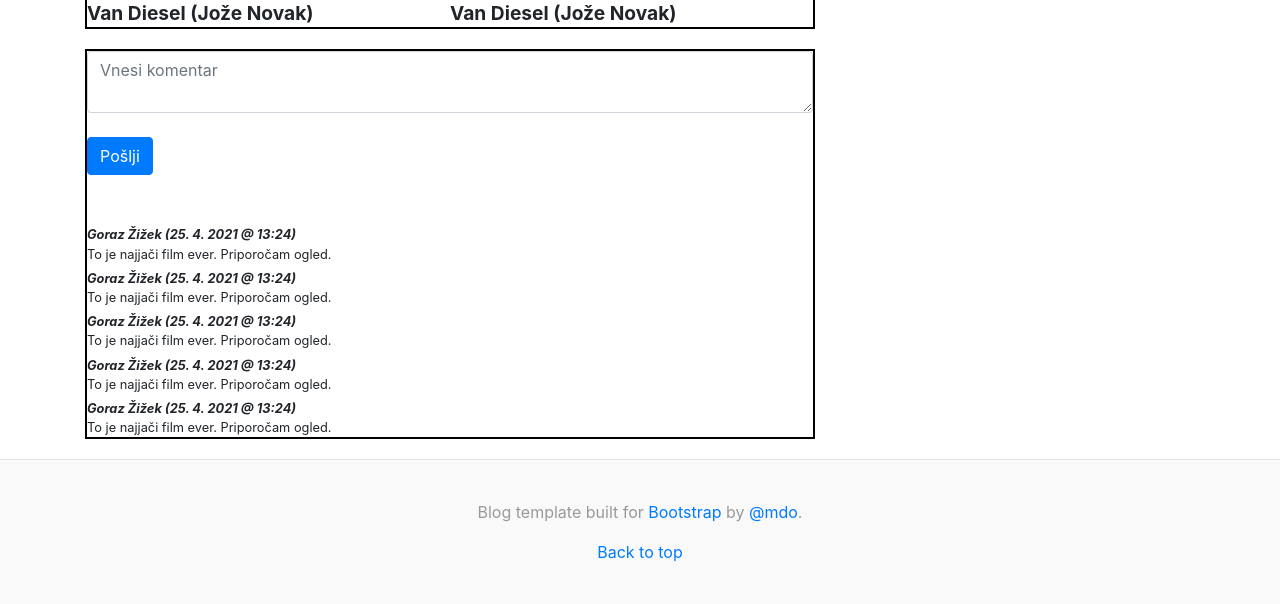
After one commit to islammusicscv/imdb, a PHP site: page /movie.php?id=1 in a window 1280 px wide. The commit adds this page. Shown: the part 835-1439 px from the top of the page. Run offline with PHP 8.4, Linux system fonts and the light colour scheme; the visitor is signed in with stand-in values (Sample User, id 1); a stand-in replaces the project's code that opens the database connection; some libraries are stand-ins or nearby versions.

Commit message:
css za filme

```diff
--- a/css/blog.css
+++ b/css/blog.css
@@ -130,3 +130,71 @@ h1, h2, h3, h4, h5, h6 {
 .blog-footer p:last-child {
   margin-bottom: 0;
 }
+
+
+/**** moja koda ****/
+.igralci, .film, .komentarji {
+  border-color: black;
+  border-width: 2px;
+  border-style: solid;
+  margin-bottom: 20px;
+}
+
+.film {
+  display: grid;
+  grid-template-columns: 1fr 1fr;
+  grid-gap: 15px;
+}
+
+.film-slike img {
+  width: 100%;
+}
+
+.film-podatki {
+  font-size: 1.5em;
+}
+
+.film-podatki .naslov {
+  font-weight: bold;
+  font-size: 2em;
+  color:blueviolet;
+}
+
+.film-podatki .zanri {
+  font-style: italic;
+}
+
+
+.film-podatki .opis {
+  font-size: 0.6em;
+  font-style: italic;
+}
+
+.igralci {
+  display: grid;
+  grid-template-columns: 1fr 1fr;
+}
+
+.igralec img {
+  width: 60%;
+}
+
+.igralec .igralec-podatki {
+  font-size: 1.2em;
+  font-weight: bold;
+}
+
+.komentarji-prikaz {
+  margin-top: 50px;
+}
+
+.komentar-podatki {
+  margin-top: 5px;
+  font-style: italic;
+  font-size: 0.6em;
+  font-weight: bold;
+}
+
+.komentar div {
+  font-size: 0.8em;
+}
--- /dev/null
+++ b/movie.php
@@ -0,0 +1,83 @@
+<?php
+include_once 'header.php';
+include_once 'db.php';
+
+$id = (int) $_GET['id'];
+
+
+
+?>
+
+<div class="film">
+    <div class="film-slike">
+        <img src="https://images-na.ssl-images-amazon.com/images/I/7124A8OOL6L._AC_SL1001_.jpg" alt="slika" />
+    </div>
+    <div class="film-podatki">
+        <div class="naslov">Terminator</div>
+        <div class="zanri">Akcija | Triler</div>
+        <div class="leto">1984</div>
+        <div class="dolzina">1 h 47 min</div>
+        <div class="ocena"> * * * * *</div>
+        <div class="opis">Schwarzenegger v filmu igra Terminatorja, morilskega kiborga, ki je poslan nazaj v času iz leta 2029 da bi ubil Sarah Connor (Hamilton). Njen še nerojeni sin John Connor naj bi po katastrofalni jedrski vojni v prihodnosti vodil upore proti inteligentnim strojem. Za Terminatorjem pa v preteklost pride tudi Kyle Reese (Biehn), ki mora zaščititi Sarah Connor, da bo lahko nekoč rodila sina.
+
+Nepričakovani komercialni uspeh filma je bil odskočna deska za režisersko kariero takrat še neuveljavljenega Camerona, hkrati pa je utrdil Schwarzeneggerjev sloves zvezde akcijskih filmov.</div>
+    </div>
+</div>
+<div class="igralci">
+    <div class="igralec">
+        <img src="https://res.cloudinary.com/du1efakdk/image/upload/c_fill,f_auto,h_414,q_auto,w_280/v1617012871/kftv/nig1dtun8ug4gsx1td4n.jpg" alt="igralec" />
+        <div class="igralec-podatki">
+            <div>Van Diesel (Jože Novak)</div>
+        </div>
+    </div>
+    <div class="igralec">
+        <img src="https://res.cloudinary.com/du1efakdk/image/upload/c_fill,f_auto,h_414,q_auto,w_280/v1617012871/kftv/nig1dtun8ug4gsx1td4n.jpg" alt="igralec" />
+        <div class="igralec-podatki">
+            <div>Van Diesel (Jože Novak)</div>
+        </div>
+    </div>
+</div>
+<div class="komentarji">
+    <form action="comment_insert.php" method="post">
+        <textarea name="content" class="form-control" placeholder="Vnesi komentar"></textarea><br />
+        <input type="submit" value="Pošlji" class="btn btn-primary" />
+    </form>
+    <div class="komentarji-prikaz">
+        <div class="komentar">
+            <div class="komentar-podatki">
+                Goraz Žižek (25. 4. 2021 @ 13:24)
+            </div>
+            <div>To je najjači film ever. Priporočam ogled. </div>
+        </div>
+        <div class="komentar">
+            <div class="komentar-podatki">
+                Goraz Žižek (25. 4. 2021 @ 13:24)
+            </div>
+            <div>To je najjači film ever. Priporočam ogled. </div>
+        </div>
+        <div class="komentar">
+            <div class="komentar-podatki">
+                Goraz Žižek (25. 4. 2021 @ 13:24)
+            </div>
+            <div>To je najjači film ever. Priporočam ogled. </div>
+        </div>
+        <div class="komentar">
+            <div class="komentar-podatki">
+                Goraz Žižek (25. 4. 2021 @ 13:24)
+            </div>
+            <div>To je najjači film ever. Priporočam ogled. </div>
+        </div>
+        <div class="komentar">
+            <div class="komentar-podatki">
+                Goraz Žižek (25. 4. 2021 @ 13:24)
+            </div>
+            <div>To je najjači film ever. Priporočam ogled. </div>
+        </div>
+    </div>
+</div>
+
+
+
+<?php
+include_once 'footer.php';
+?>
```
